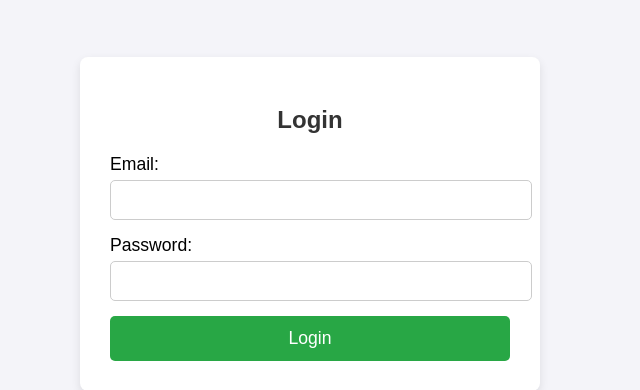
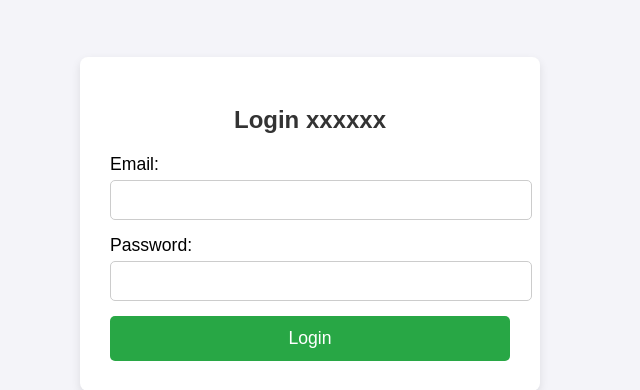
Before and after one commit to chandusn2353/ecommerce, a PHP site: page /pages/login.php in a window 1280 px wide. Shown: the part 176-566 px from the top of the page, without its empty margins (330-970 px from the left). Run offline with PHP 8.4, Linux system fonts and the light colour scheme.

Commit message:
first commit

```diff
--- a/pages/login.php
+++ b/pages/login.php
@@ -90,7 +90,7 @@ if (isset($_POST['login'])) {
 </head>
 <body>
     <div class="login-container">
-        <h2>Login</h2>
+        <h2>Login xxxxxx</h2>
         <form method="POST">
             <label>Email:</label>
             <input type="email" name="email" required>
```
